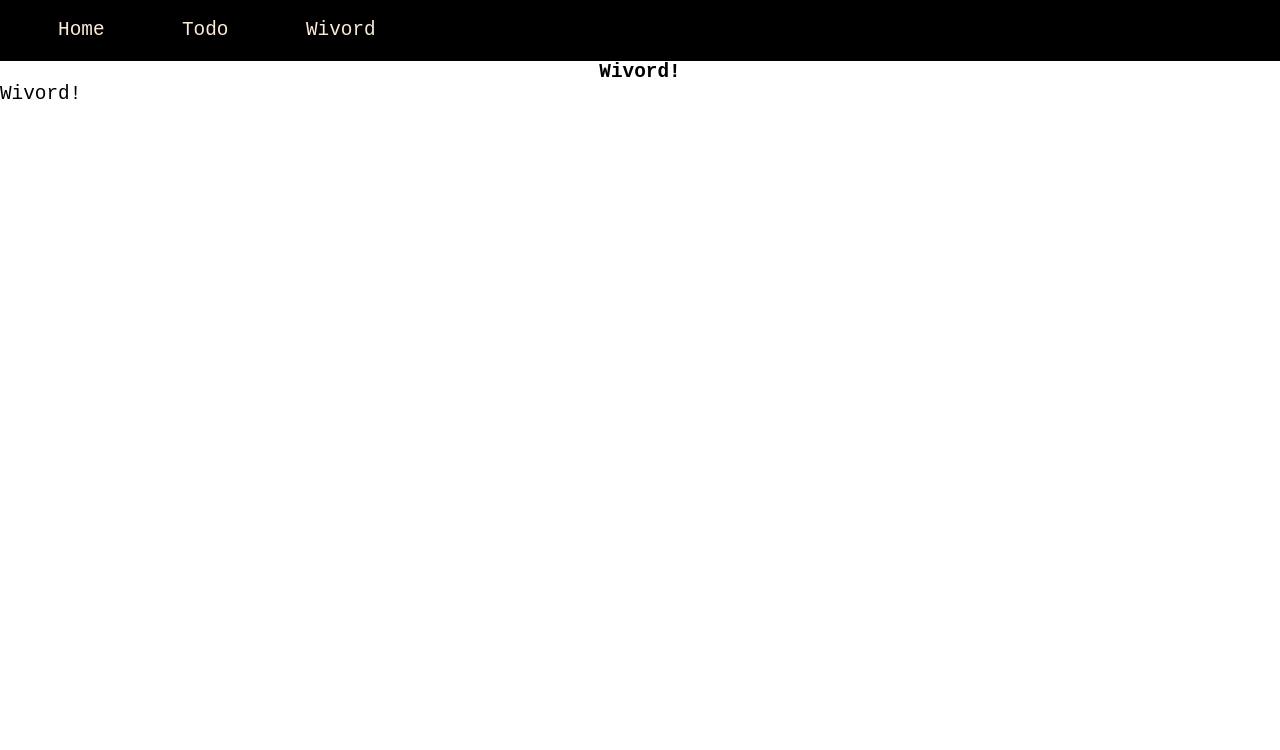
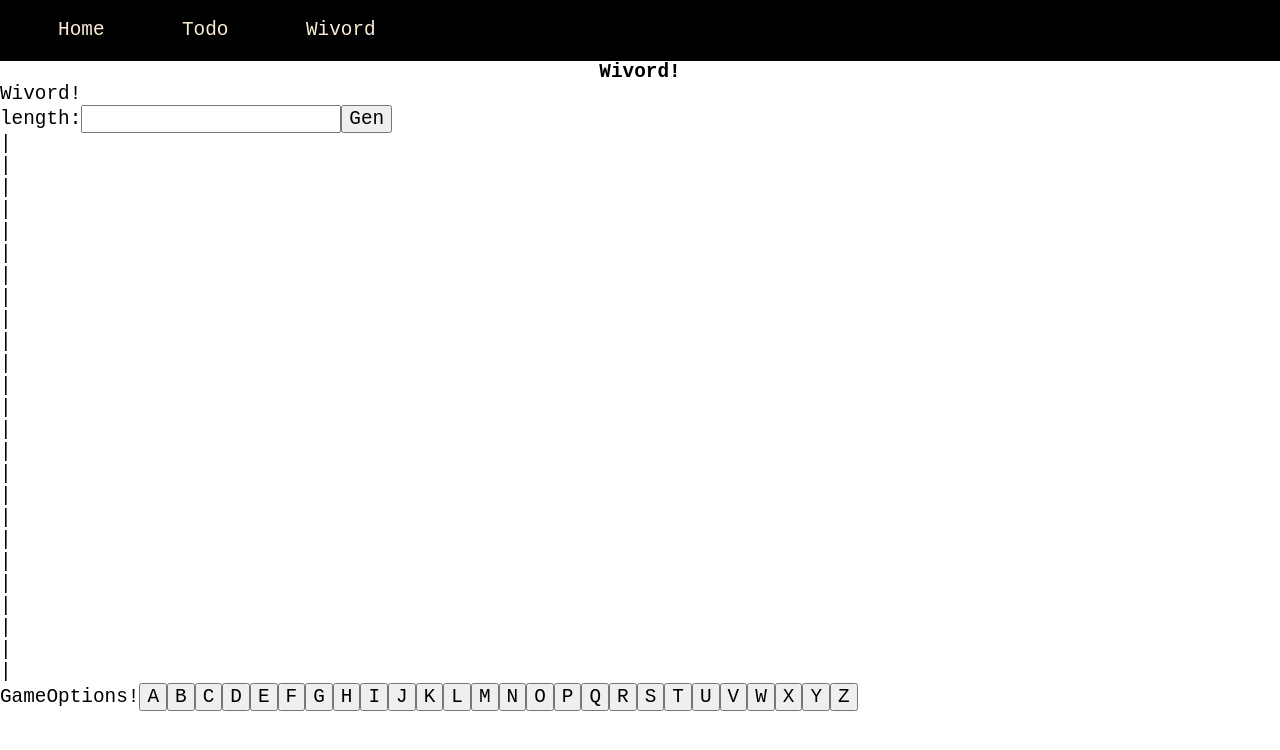
Before and after one commit to wvan1901/Wiva-app, a Next.js app: page /wivord in a window 1280 px wide. Shown: the top 750 px of the page. Built offline with nearby package versions, Linux system fonts and the light colour scheme.

Commit message:
Wivord Skeleton

```diff
--- /dev/null
+++ b/components/Game.js
@@ -0,0 +1,14 @@
+import { useState } from "react"
+
+export default function Game({listTry}){
+    const [index, setIndex] = useState(0)
+    var i=0;
+    function addI(){
+        i++
+    }
+    return(
+        <div>
+            {listTry.map(row => (row.map(item => <p key={i}>{addI()}{item} | </p>)))}
+        </div>
+    )
+}
--- /dev/null
+++ b/components/GameOptions.js
@@ -0,0 +1,10 @@
+import Options from "./Options"
+
+export default function GameOptions({listLetters, toggleLetter}){
+    return(
+        <div>
+            GameOptions!
+            {listLetters.map(letter => <Options key={letter.letter} letter={letter} toggleLetter={toggleLetter}/>)}
+        </div>
+    )
+}
--- /dev/null
+++ b/components/Options.js
@@ -0,0 +1,8 @@
+export default function Options({letter, toggleLetter}){
+    function addLetter(){
+        toggleLetter(letter.letter)
+    }
+    return(
+        <button key={letter.letter} onClick={addLetter} disabled={letter.isClicked}>{letter.letter}</button>
+    )
+}
--- /dev/null
+++ b/components/SelectWord.js
@@ -0,0 +1,22 @@
+import { useRef } from "react"
+
+//For now takes the value and sets it as the word
+//Need to fix to call API
+export default function SelectWord({setCurWord, setBoard}){
+    const textRef = useRef()
+    function genWord(){
+        const word = textRef.current.value
+        if(word === ""){return}
+        setCurWord(word)
+        textRef.current.value = null
+        console.log("Word: "+ word)
+        setBoard(word.length)
+    }
+    return(
+        <div>
+            length:
+            <input type="text" ref={textRef}/>
+            <button onClick={genWord}>Gen</button>
+        </div>
+    )
+}
--- a/components/WivordApp.js
+++ b/components/WivordApp.js
@@ -1,7 +1,58 @@
+import SelectWord from "./SelectWord";
+import Game from "./Game";
+import GameOptions from "./GameOptions";
+import { useState } from "react";
+
 export default function WivordApp(){
+    const [listLetters, setListLetters] = useState([
+        {letter:"A", isClicked:false}, {letter:"B", isClicked:false}, {letter:"C", isClicked:false}, {letter:"D", isClicked:false}, {letter:"E", isClicked:false},
+        {letter:"F", isClicked:false}, {letter:"G", isClicked:false}, {letter:"H", isClicked:false}, {letter:"I", isClicked:false}, {letter:"J", isClicked:false},
+        {letter:"K", isClicked:false}, {letter:"L", isClicked:false}, {letter:"M", isClicked:false}, {letter:"N", isClicked:false}, {letter:"O", isClicked:false},
+        {letter:"P", isClicked:false}, {letter:"Q", isClicked:false}, {letter:"R", isClicked:false}, {letter:"S", isClicked:false}, {letter:"T", isClicked:false},
+        {letter:"U", isClicked:false}, {letter:"V", isClicked:false}, {letter:"W", isClicked:false}, {letter:"X", isClicked:false}, {letter:"Y", isClicked:false},{letter:"Z", isClicked:false}
+    ])
+
+    const [listTry, setListTry] = useState([
+        ["","","","",""],["","","","",""],["","","","",""],["","","","",""],["","","","",""]
+    ])
+
+    const [curWord, setCurWord] = useState("")
+    const [curTry,setCurTry] = useState(0)
+
+    function toggleLetter(name){
+        console.log(name)
+        //In the word
+        if(curWord.toUpperCase().includes(name)){
+            letterInWord()
+            return
+        }
+        const newListLetters = [...listLetters]
+        const listLetter = newListLetters.find(aLetter => aLetter.letter === name)
+        listLetter.isClicked = !listLetter.isClicked
+        setListLetters(newListLetters)
+        console.log(listLetters)
+
+        //const todo = newTodoList.find(todo => todo.name === name)
+        //todo.isChecked = !todo.isChecked
+        //setTodoList(newTodoList)
+
+        //Check Win
+    }
+
+    function letterInWord(){
+        console.log("Letter in the word!")
+    }
+
+    function setBoard(i){
+        const testBoard = Array(5).fill(Array(i).fill(""))
+        setListTry(testBoard)
+    }
     return(
         <div>
             Wivord!
+            <SelectWord setCurWord={setCurWord} setBoard={setBoard}/>
+            <Game listTry={listTry}/>
+            <GameOptions listLetters={listLetters} toggleLetter={toggleLetter}/>
         </div>
     )
 }
```
